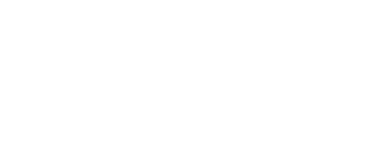
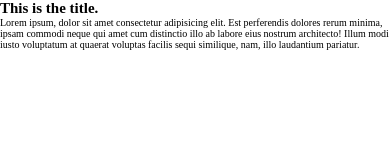
Before and after one commit to d00mducky/HTML-CSS-Exercises, a plain HTML site: page CSS_Basics/index-viewport-sizing.html in a window 390 px wide. Drawn offline with Linux system fonts and the light colour scheme.

Commit message:
html structure for advanced css media queries and viewport sizing

```diff
--- a/CSS_Basics/index-viewport-sizing.html
+++ b/CSS_Basics/index-viewport-sizing.html
@@ -3,7 +3,18 @@
   <head>
     <meta charset="UTF-8" />
     <meta name="viewport" content="width=device-width, initial-scale=1.0" />
+    <link rel="stylesheet" href="style.css" />
     <title>Document</title>
   </head>
-  <body></body>
+  <body>
+    <div>
+      <h2>This is the title.</h2>
+      <p>
+        Lorem ipsum, dolor sit amet consectetur adipisicing elit. Est perferendis dolores
+        rerum minima, ipsam commodi neque qui amet cum distinctio illo ab labore eius
+        nostrum architecto! Illum modi iusto voluptatum at quaerat voluptas facilis sequi
+        similique, nam, illo laudantium pariatur.
+      </p>
+    </div>
+  </body>
 </html>
```
